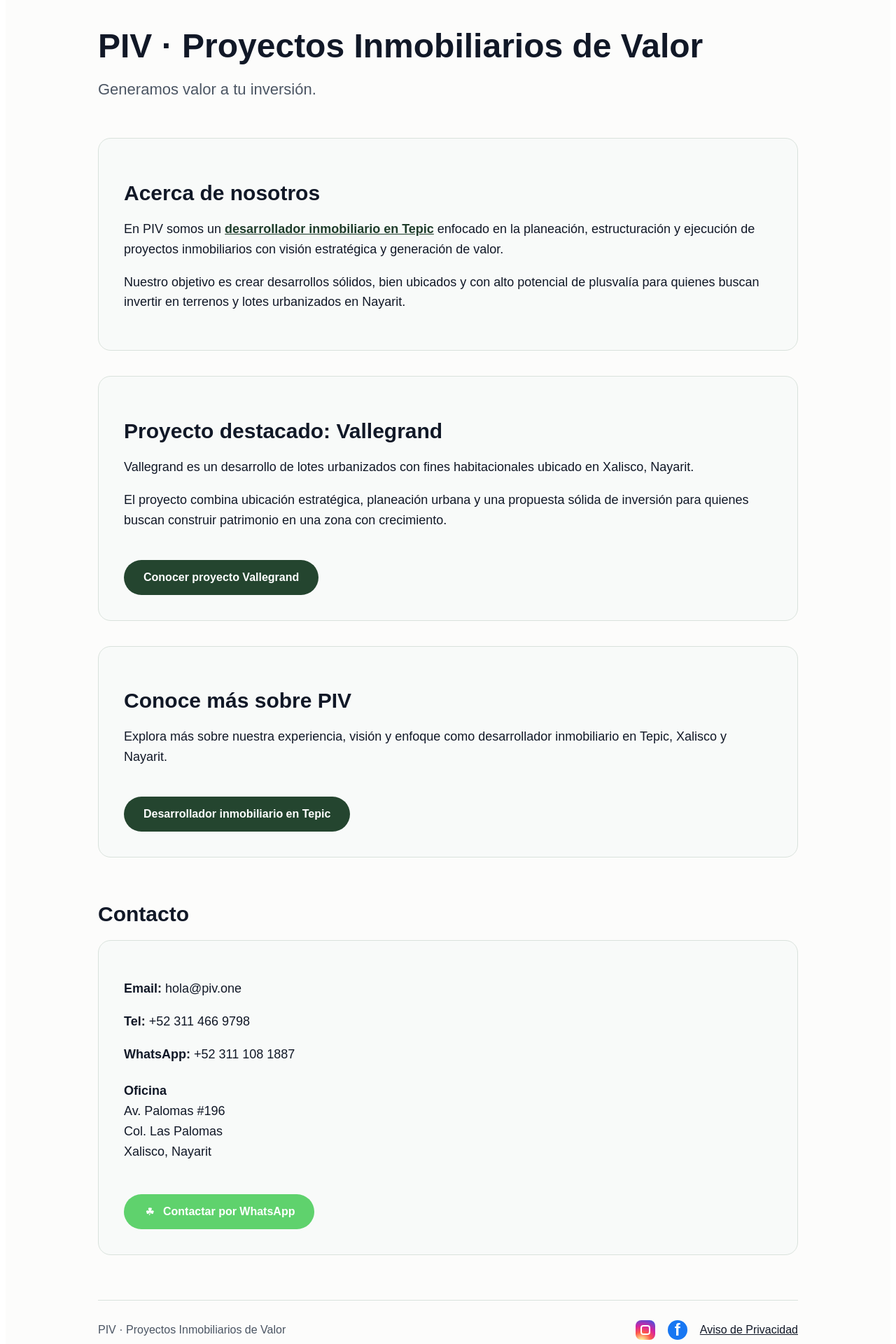
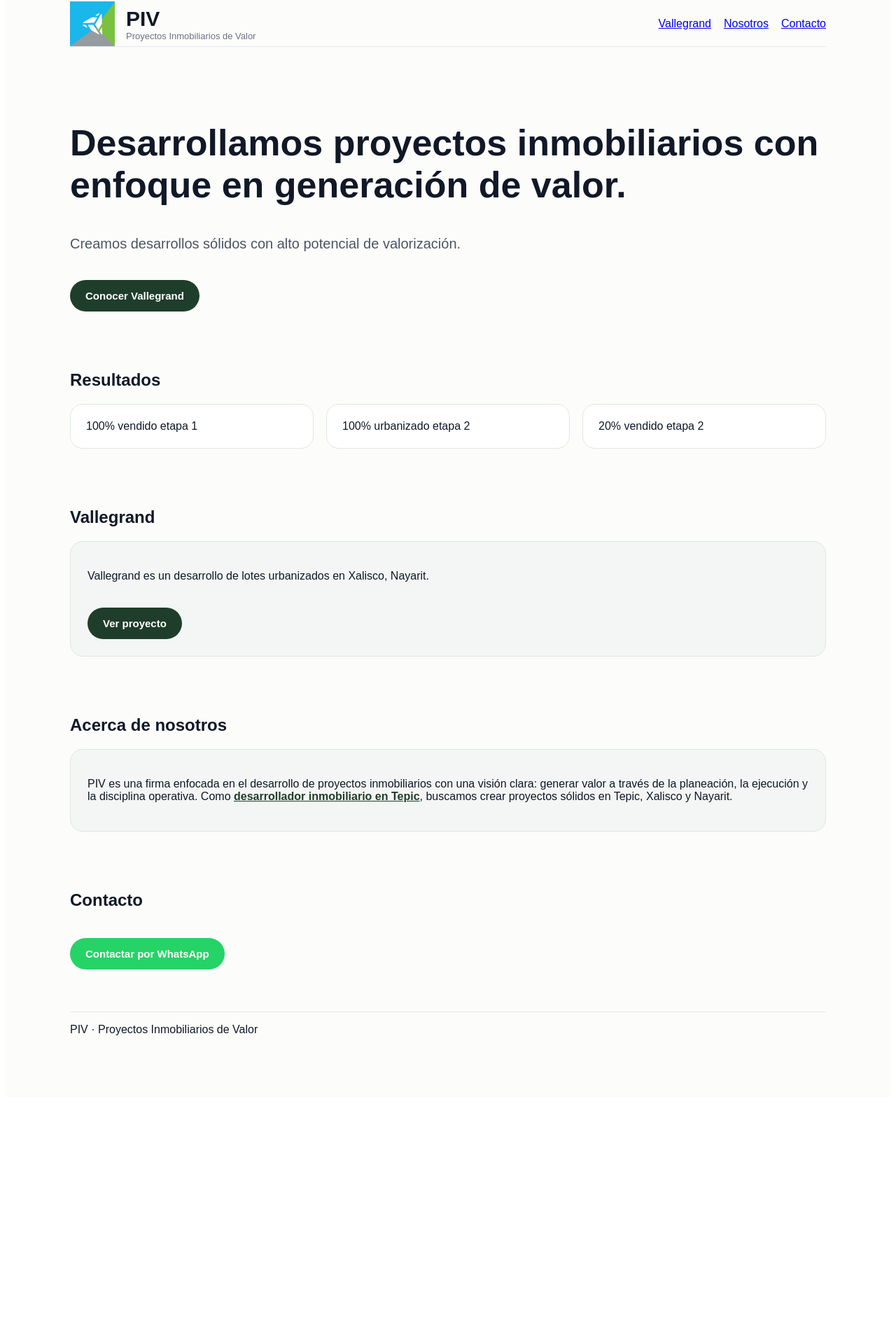
Before and after one commit to PIV1/PIV, a Next.js app: page / in a window 1280 px wide. Shown: the part 42-1962 px from the top of the page at 70% size. After the commit the page ends 1618 px from the top, so only its background shows below. Built offline with nearby package versions, Linux system fonts and the light colour scheme.

Commit message:
Update index.js

```diff
--- a/pages/index.js
+++ b/pages/index.js
@@ -1,265 +1,171 @@
 export default function Home() {
+  const sectionStyle = {
+    marginTop: "56px",
+    paddingTop: "8px",
+  };
+
+  const cardStyle = {
+    backgroundColor: "#f3f6f4",
+    border: "1px solid #dfe7e2",
+    borderRadius: "18px",
+    padding: "24px",
+    marginTop: "20px",
+  };
+
+  const buttonPrimary = {
+    display: "inline-block",
+    backgroundColor: "#1f3d2b",
+    color: "#ffffff",
+    textDecoration: "none",
+    padding: "14px 22px",
+    borderRadius: "999px",
+    fontWeight: "600",
+    fontSize: "15px",
+    marginTop: "20px",
+    marginRight: "12px",
+  };
+
+  const buttonSecondary = {
+    display: "inline-block",
+    backgroundColor: "#ffffff",
+    color: "#1f3d2b",
+    textDecoration: "none",
+    padding: "14px 22px",
+    borderRadius: "999px",
+    fontWeight: "600",
+    fontSize: "15px",
+    border: "1px solid #cfd8d2",
+    marginTop: "20px",
+  };
+
+  const whatsappButtonStyle = {
+    display: "inline-flex",
+    alignItems: "center",
+    gap: "10px",
+    backgroundColor: "#25D366",
+    color: "#ffffff",
+    textDecoration: "none",
+    padding: "14px 22px",
+    borderRadius: "999px",
+    fontWeight: "700",
+    fontSize: "15px",
+    marginTop: "20px",
+    border: "none",
+  };
+
+  const statStyle = {
+    flex: "1 1 220px",
+    backgroundColor: "#ffffff",
+    border: "1px solid #dfe7e2",
+    borderRadius: "18px",
+    padding: "22px",
+  };
+
+  const socialIconStyle = {
+    width: "24px",
+    height: "24px",
+    display: "block",
+  };
+
   const whatsappLink =
-    "https://wa.me/523111081887?text=Hola,%20me%20interesa%20recibir%20información%20sobre%20sus%20proyectos%20inmobiliarios";
+    "https://wa.me/523111081887?text=Hola,%20me%20interesa%20recibir%20informaci%C3%B3n%20sobre%20sus%20proyectos%20inmobiliarios";
 
   return (
-    <main
-      style={{
-        fontFamily: "Arial, sans-serif",
-        backgroundColor: "#fcfcfb",
-        color: "#111827",
-        padding: "40px 20px",
-      }}
-    >
-      <div style={{ maxWidth: "1000px", margin: "0 auto" }}>
-        <header style={{ marginBottom: "56px" }}>
-          <h1 style={{ fontSize: "48px", marginBottom: "16px" }}>
-            PIV · Proyectos Inmobiliarios de Valor
-          </h1>
-          <p style={{ fontSize: "22px", color: "#4b5563" }}>
-            Generamos valor a tu inversión.
-          </p>
+    <main style={{ fontFamily: "Arial, sans-serif", backgroundColor: "#fcfcfb", color: "#111827" }}>
+      <div style={{ maxWidth: "1080px", margin: "0 auto", padding: "36px 24px 72px" }}>
+
+        {/* HEADER */}
+        <header style={{ display: "flex", justifyContent: "space-between", alignItems: "center", borderBottom: "1px solid #e5e7eb" }}>
+          <div style={{ display: "flex", alignItems: "center", gap: "16px" }}>
+            <img src="/logo-piv.png" style={{ width: "64px" }} />
+            <div>
+              <div style={{ fontSize: "30px", fontWeight: "700" }}>PIV</div>
+              <div style={{ fontSize: "13px", color: "#6b7280" }}>Proyectos Inmobiliarios de Valor</div>
+            </div>
+          </div>
+
+          <nav>
+            <a href="#vallegrand" style={{ marginRight: "18px" }}>Vallegrand</a>
+            <a href="#nosotros" style={{ marginRight: "18px" }}>Nosotros</a>
+            <a href="#contacto">Contacto</a>
+          </nav>
         </header>
 
-        <section style={sectionStyle} id="nosotros">
-          <h2 style={titleStyle}>Acerca de nosotros</h2>
-          <p style={textStyle}>
-            En PIV somos un{" "}
-            <a href="/desarrollador-inmobiliario-tepic" style={linkStyle}>
-              desarrollador inmobiliario en Tepic
-            </a>{" "}
-            enfocado en la planeación, estructuración y ejecución de proyectos
-            inmobiliarios con visión estratégica y generación de valor.
-          </p>
-          <p style={textStyle}>
-            Nuestro objetivo es crear desarrollos sólidos, bien ubicados y con
-            alto potencial de plusvalía para quienes buscan invertir en terrenos
-            y lotes urbanizados en Nayarit.
-          </p>
-        </section>
+        {/* HERO */}
+        <section style={{ paddingTop: "64px" }}>
+          <h1 style={{ fontSize: "52px" }}>
+            Desarrollamos proyectos inmobiliarios con enfoque en generación de valor.
+          </h1>
 
-        <section style={sectionStyle}>
-          <h2 style={titleStyle}>Proyecto destacado: Vallegrand</h2>
-          <p style={textStyle}>
-            Vallegrand es un desarrollo de lotes urbanizados con fines
-            habitacionales ubicado en Xalisco, Nayarit.
-          </p>
-          <p style={textStyle}>
-            El proyecto combina ubicación estratégica, planeación urbana y una
-            propuesta sólida de inversión para quienes buscan construir
-            patrimonio en una zona con crecimiento.
+          <p style={{ fontSize: "20px", color: "#4b5563" }}>
+            Creamos desarrollos sólidos con alto potencial de valorización.
           </p>
 
-          <a
-            href="https://www.vallegrand.com"
-            target="_blank"
-            rel="noopener noreferrer"
-            style={darkButton}
-          >
-            Conocer proyecto Vallegrand
+          <a href="https://www.vallegrand.com" target="_blank" style={buttonPrimary}>
+            Conocer Vallegrand
           </a>
         </section>
 
+        {/* RESULTADOS */}
         <section style={sectionStyle}>
-          <h2 style={titleStyle}>Conoce más sobre PIV</h2>
-          <p style={textStyle}>
-            Explora más sobre nuestra experiencia, visión y enfoque como
-            desarrollador inmobiliario en Tepic, Xalisco y Nayarit.
-          </p>
+          <h2>Resultados</h2>
 
-          <a href="/desarrollador-inmobiliario-tepic" style={darkButton}>
-            Desarrollador inmobiliario en Tepic
-          </a>
+          <div style={{ display: "flex", gap: "18px", marginTop: "20px" }}>
+            <div style={statStyle}>100% vendido etapa 1</div>
+            <div style={statStyle}>100% urbanizado etapa 2</div>
+            <div style={statStyle}>20% vendido etapa 2</div>
+          </div>
         </section>
 
-        <section style={{ marginTop: "64px" }} id="contacto">
-          <h2 style={titleStyle}>Contacto</h2>
+        {/* VALLEGRAND */}
+        <section id="vallegrand" style={sectionStyle}>
+          <h2>Vallegrand</h2>
 
-          <div style={contactBox}>
-            <p style={textStyle}>
-              <strong>Email:</strong> hola@piv.one
-            </p>
-            <p style={textStyle}>
-              <strong>Tel:</strong> +52 311 466 9798
-            </p>
-            <p style={textStyle}>
-              <strong>WhatsApp:</strong> +52 311 108 1887
+          <div style={cardStyle}>
+            <p>
+              Vallegrand es un desarrollo de lotes urbanizados en Xalisco, Nayarit.
             </p>
 
-            <p style={{ ...textStyle, marginTop: "24px" }}>
-              <strong>Oficina</strong>
-              <br />
-              Av. Palomas #196
-              <br />
-              Col. Las Palomas
-              <br />
-              Xalisco, Nayarit
-            </p>
-
-            <a href={whatsappLink} target="_blank" rel="noopener noreferrer" style={whatsappButton}>
-              <span style={whatsappIcon}>☘</span>
-              Contactar por WhatsApp
+            <a href="https://www.vallegrand.com" target="_blank" style={buttonPrimary}>
+              Ver proyecto
             </a>
           </div>
         </section>
 
-        <footer style={footerStyle}>
-          <div>PIV · Proyectos Inmobiliarios de Valor</div>
+        {/* NOSOTROS (AQUÍ ESTÁ EL SEO 🔥) */}
+        <section id="nosotros" style={sectionStyle}>
+          <h2>Acerca de nosotros</h2>
 
-          <div style={socialContainer}>
-            <a
-              href="https://www.instagram.com/piv.tepic/"
-              target="_blank"
-              rel="noopener noreferrer"
-              aria-label="Instagram PIV"
-              style={instagramIcon}
-            >
-              <span style={instagramInnerDot}></span>
-            </a>
+          <div style={cardStyle}>
+            <p>
+              PIV es una firma enfocada en el desarrollo de proyectos inmobiliarios con una visión clara: generar valor
+              a través de la planeación, la ejecución y la disciplina operativa. Como{" "}
+              <a
+                href="/desarrollador-inmobiliario-tepic"
+                style={{ color: "#1f3d2b", fontWeight: "700", textDecoration: "underline" }}
+              >
+                desarrollador inmobiliario en Tepic
+              </a>
+              , buscamos crear proyectos sólidos en Tepic, Xalisco y Nayarit.
+            </p>
+          </div>
+        </section>
 
-            <a
-              href="https://www.facebook.com/PIVTepic?locale=es_LA"
-              target="_blank"
-              rel="noopener noreferrer"
-              aria-label="Facebook PIV"
-              style={facebookIcon}
-            >
-              f
-            </a>
+        {/* CONTACTO */}
+        <section id="contacto" style={sectionStyle}>
+          <h2>Contacto</h2>
 
-            <a href="/privacidad" style={privacyLink}>
-              Aviso de Privacidad
-            </a>
-          </div>
+          <a href={whatsappLink} target="_blank" style={whatsappButtonStyle}>
+            Contactar por WhatsApp
+          </a>
+        </section>
+
+        {/* FOOTER */}
+        <footer style={{ marginTop: "60px", borderTop: "1px solid #e5e7eb" }}>
+          <p>PIV · Proyectos Inmobiliarios de Valor</p>
         </footer>
+
       </div>
     </main>
   );
 }
-
-const sectionStyle = {
-  backgroundColor: "#f8faf9",
-  border: "1px solid #d9e2dc",
-  borderRadius: "18px",
-  padding: "36px",
-  marginBottom: "36px",
-};
-
-const titleStyle = {
-  fontSize: "30px",
-  marginBottom: "20px",
-  color: "#111827",
-};
-
-const textStyle = {
-  fontSize: "18px",
-  lineHeight: "1.6",
-  color: "#111827",
-};
-
-const linkStyle = {
-  color: "#1f3d2b",
-  fontWeight: "700",
-  textDecoration: "underline",
-};
-
-const darkButton = {
-  display: "inline-block",
-  marginTop: "24px",
-  backgroundColor: "#24452f",
-  color: "#ffffff",
-  padding: "16px 28px",
-  borderRadius: "999px",
-  fontWeight: "700",
-  textDecoration: "none",
-};
-
-const contactBox = {
-  backgroundColor: "#f8faf9",
-  border: "1px solid #d9e2dc",
-  borderRadius: "18px",
-  padding: "36px",
-};
-
-const whatsappButton = {
-  display: "inline-flex",
-  alignItems: "center",
-  gap: "10px",
-  marginTop: "28px",
-  backgroundColor: "#5fd26d",
-  color: "#ffffff",
-  padding: "16px 28px",
-  borderRadius: "999px",
-  fontWeight: "700",
-  textDecoration: "none",
-};
-
-const whatsappIcon = {
-  display: "inline-flex",
-  alignItems: "center",
-  justifyContent: "center",
-  width: "18px",
-  height: "18px",
-  borderRadius: "50%",
-  color: "#ffffff",
-  fontSize: "14px",
-};
-
-const footerStyle = {
-  borderTop: "1px solid #d9e2dc",
-  marginTop: "64px",
-  paddingTop: "28px",
-  display: "flex",
-  justifyContent: "space-between",
-  alignItems: "center",
-  flexWrap: "wrap",
-  gap: "20px",
-  color: "#4b5563",
-};
-
-const socialContainer = {
-  display: "flex",
-  alignItems: "center",
-  gap: "18px",
-};
-
-const facebookIcon = {
-  width: "28px",
-  height: "28px",
-  borderRadius: "50%",
-  backgroundColor: "#1877F2",
-  color: "#ffffff",
-  display: "flex",
-  alignItems: "center",
-  justifyContent: "center",
-  fontSize: "24px",
-  fontWeight: "700",
-  fontFamily: "Arial, sans-serif",
-  textDecoration: "none",
-};
-
-const instagramIcon = {
-  width: "28px",
-  height: "28px",
-  borderRadius: "8px",
-  background:
-    "radial-gradient(circle at 30% 110%, #fdf497 0%, #fdf497 8%, #fd5949 38%, #d6249f 62%, #285AEB 100%)",
-  display: "flex",
-  alignItems: "center",
-  justifyContent: "center",
-  position: "relative",
-  textDecoration: "none",
-};
-
-const instagramInnerDot = {
-  width: "10px",
-  height: "10px",
-  border: "2px solid #ffffff",
-  borderRadius: "4px",
-  display: "block",
-};
-
-const privacyLink = {
-  color: "#111827",
-  textDecoration: "underline",
-};
```
